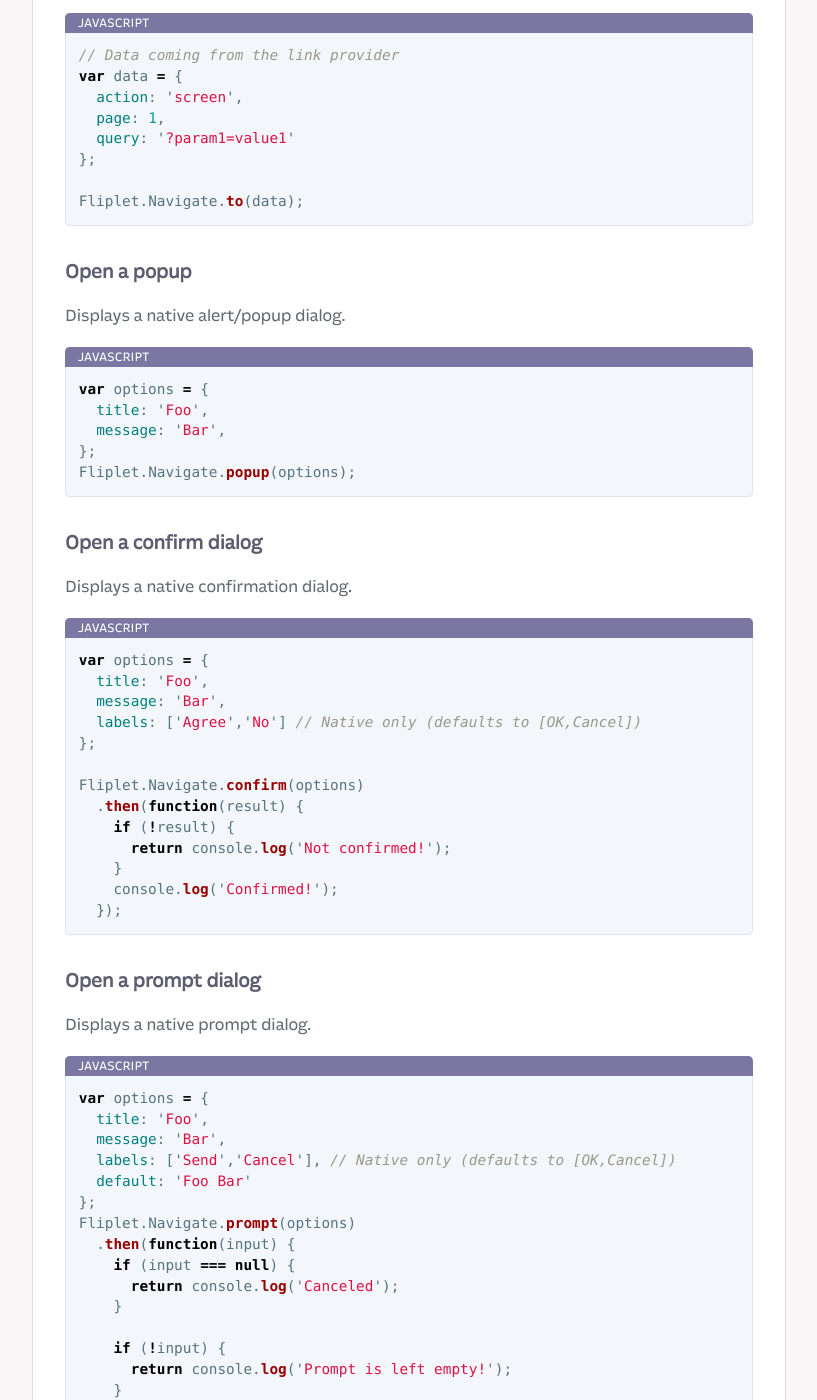
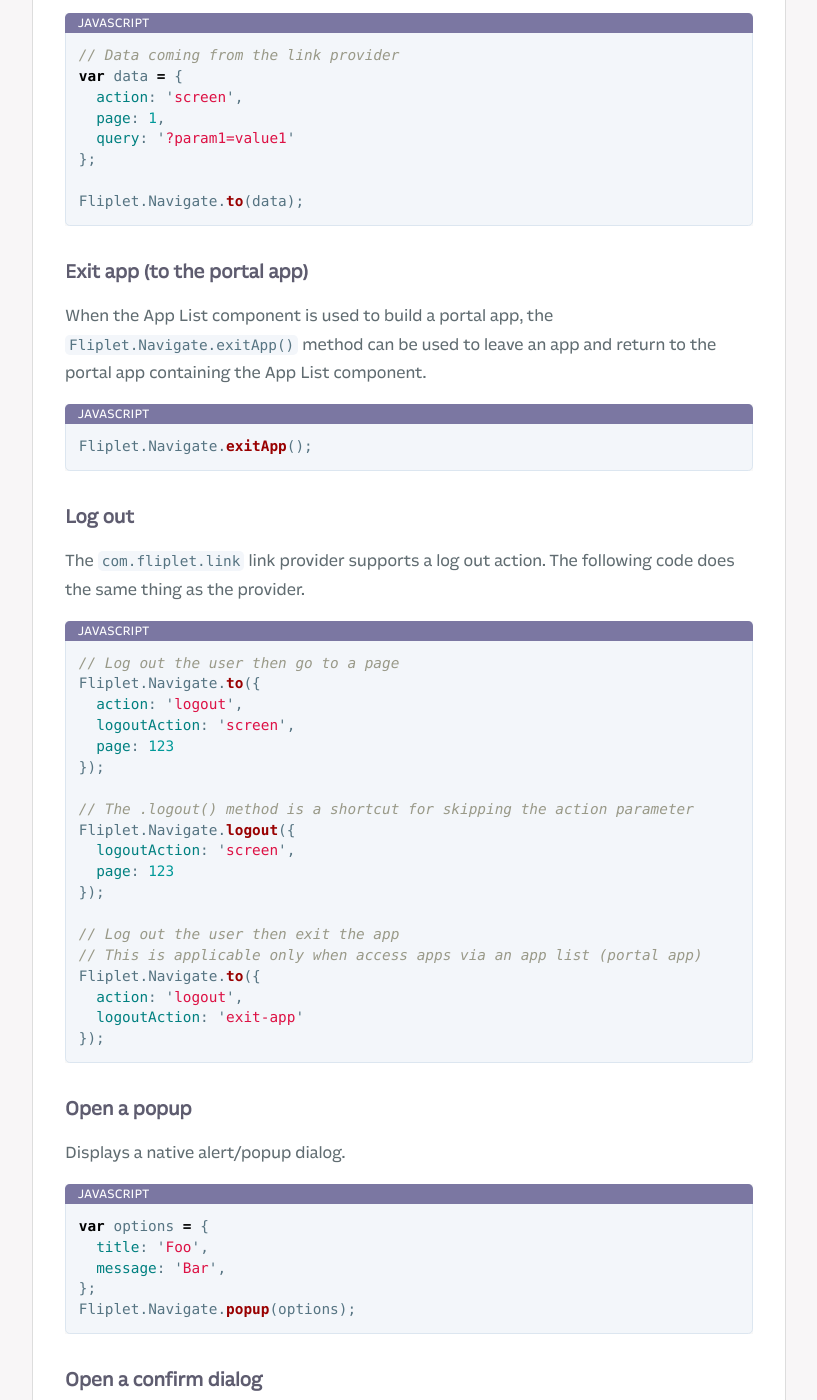
Before and after one commit to Fliplet/fliplet-cli, a Jekyll site: the page built from docs/API/core/navigate.md, in a window 1280 px wide and 1400 px high, scrolled down 4442 px. Shown: the whole window, without its empty margins (254-1071 px from the left). Built offline with Jekyll 4.4.1, drawn with Linux system fonts in a browser that asks for light colours; nearby versions of some CDN libraries; our own code applies the rules of GitHub Pages for plain Markdown files; library files that are not in the unit come from our copies; comment, search, counter and statistics services are not loaded; a style sheet for code colours, icons or effects is not loaded; some of the changed text lies outside the part shown.

Commit message:
Add docs for logout action

````diff
--- a/docs/API/core/navigate.md
+++ b/docs/API/core/navigate.md
@@ -161,6 +161,40 @@
 Fliplet.Navigate.to(data);
 ```
 
+### Exit app (to the portal app)
+
+When the App List component is used to build a portal app, the `Fliplet.Navigate.exitApp()` method can be used to leave an app and return to the portal app containing the App List component.
+
+```js
+Fliplet.Navigate.exitApp();
+```
+
+### Log out
+
+The `com.fliplet.link` link provider supports a log out action. The following code does the same thing as the provider.
+
+```js
+// Log out the user then go to a page
+Fliplet.Navigate.to({
+  action: 'logout',
+  logoutAction: 'screen',
+  page: 123
+});
+
+// The .logout() method is a shortcut for skipping the action parameter
+Fliplet.Navigate.logout({
+  logoutAction: 'screen',
+  page: 123
+});
+
+// Log out the user then exit the app
+// This is applicable only when access apps via an app list (portal app)
+Fliplet.Navigate.to({
+  action: 'logout',
+  logoutAction: 'exit-app'
+});
+```
+
 ### Open a popup
 
 Displays a native alert/popup dialog.
````
